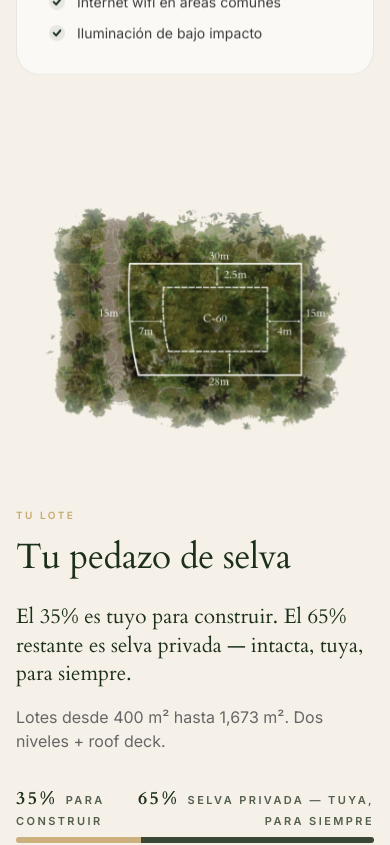
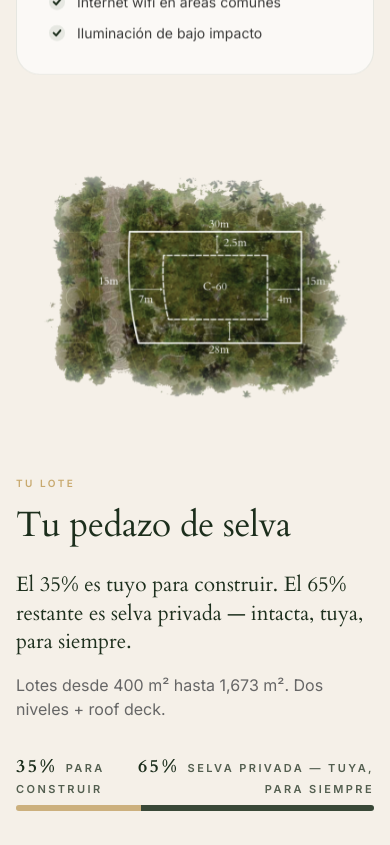
Before and after one commit to selvadentromarketing-vibes/main-site, a React (Vite) app: page / in a window 390 px wide. Shown: the part 4860-5705 px from the top of the page. Built offline with nearby package versions, Linux system fonts and the light colour scheme.

Commit message:
style: tighten padding between cream sections + simplify closing projection
- Reduce PieceOfJungle vertical padding (py-4 sm:py-8)
- Trim TourVirtual top padding (pt-4 sm:pt-8) to close gap after Masterplan
- Investment milestone: "+$280–360 USD/m²" → "+$360 USD/m²" (ES + EN)

```diff
--- a/src/components/sections/PieceOfJungleSection.tsx
+++ b/src/components/sections/PieceOfJungleSection.tsx
@@ -28,7 +28,7 @@ export default function PieceOfJungleSection({ t, lang }: Props) {
       : 'View of a Selvadentro lot — private jungle';
 
   return (
-    <section className="bg-brand-crema py-12 sm:py-16 px-4 sm:px-6 lg:px-10">
+    <section className="bg-brand-crema py-4 sm:py-8 px-4 sm:px-6 lg:px-10">
       <div className="max-w-6xl mx-auto">
         <div className="grid lg:grid-cols-12 gap-10 lg:gap-16 items-center">
           {/* LEFT — unified copy */}
--- a/src/components/sections/TourVirtualSection.tsx
+++ b/src/components/sections/TourVirtualSection.tsx
@@ -27,7 +27,7 @@ export default function TourVirtualSection({ lang }: Props) {
   const playLabel = lang === 'es' ? 'Iniciar tour virtual' : 'Start virtual tour';
 
   return (
-    <section id="tour-virtual" className="section bg-brand-crema">
+    <section id="tour-virtual" className="section bg-brand-crema pt-4 sm:pt-8">
       <div className="max-w-6xl mx-auto">
         <Reveal>
           <div className="text-center mb-10">
--- a/src/i18n/translations.ts
+++ b/src/i18n/translations.ts
@@ -290,7 +290,7 @@ export const translations: Record<Lang, Translation> = {
       timeline: [
         { milestone: '$119 USD/m²', sub: 'Mayo 2025 · Lanzamiento' },
         { milestone: '$167 USD/m²', sub: 'Hoy · +40% en 12 meses' },
-        { milestone: '+$280–360 USD/m²', sub: 'Proyección al cierre' },
+        { milestone: '+$360 USD/m²', sub: 'Proyección al cierre' },
       ],
       cta: 'Habla con un asesor',
     },
@@ -513,7 +513,7 @@ export const translations: Record<Lang, Translation> = {
       timeline: [
         { milestone: '$119 USD/m²', sub: 'May 2025 · Launch' },
         { milestone: '$167 USD/m²', sub: 'Today · +40% in 12 months' },
-        { milestone: '+$280–360 USD/m²', sub: 'Closing projection' },
+        { milestone: '+$360 USD/m²', sub: 'Closing projection' },
       ],
       cta: 'Talk to an advisor',
     },
```
